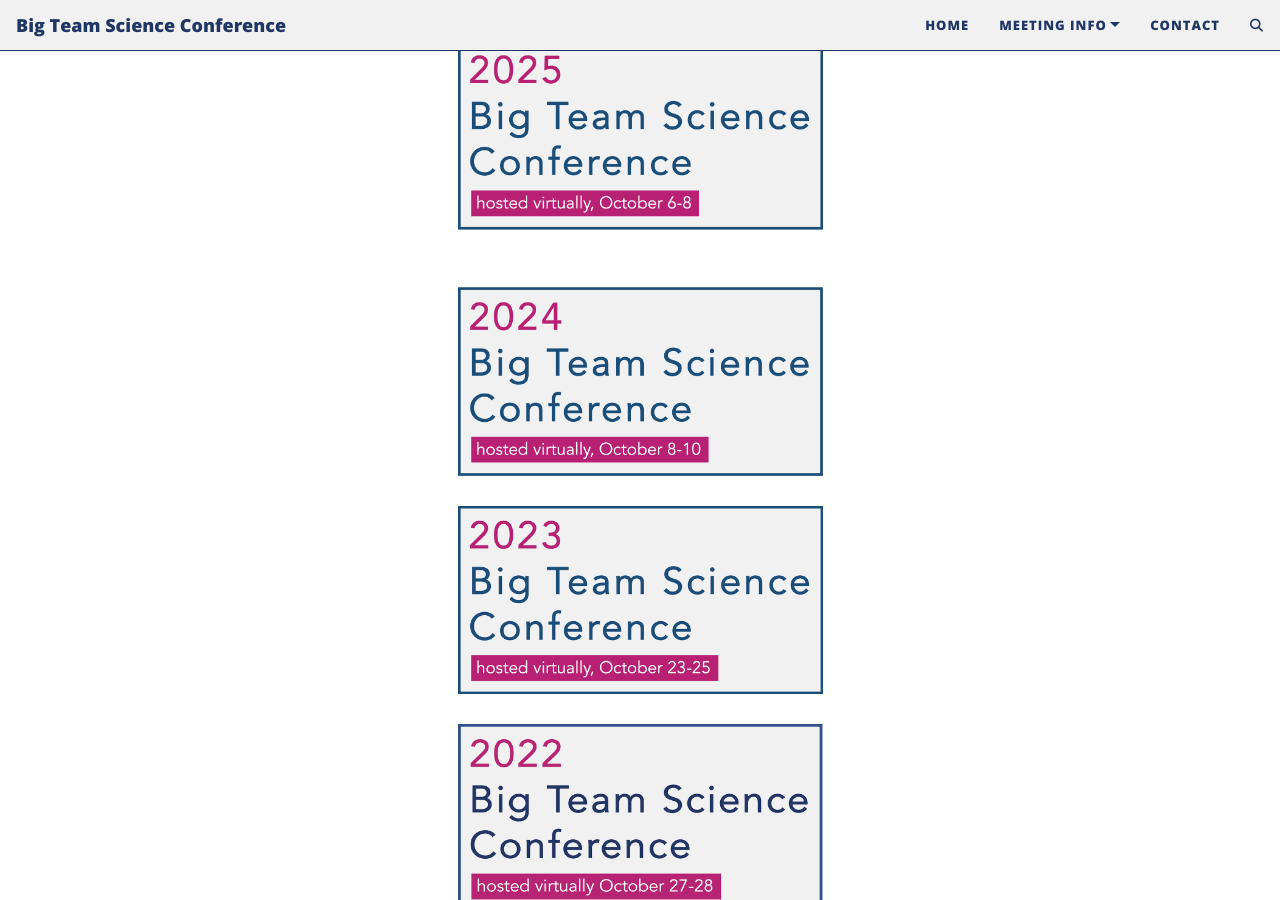
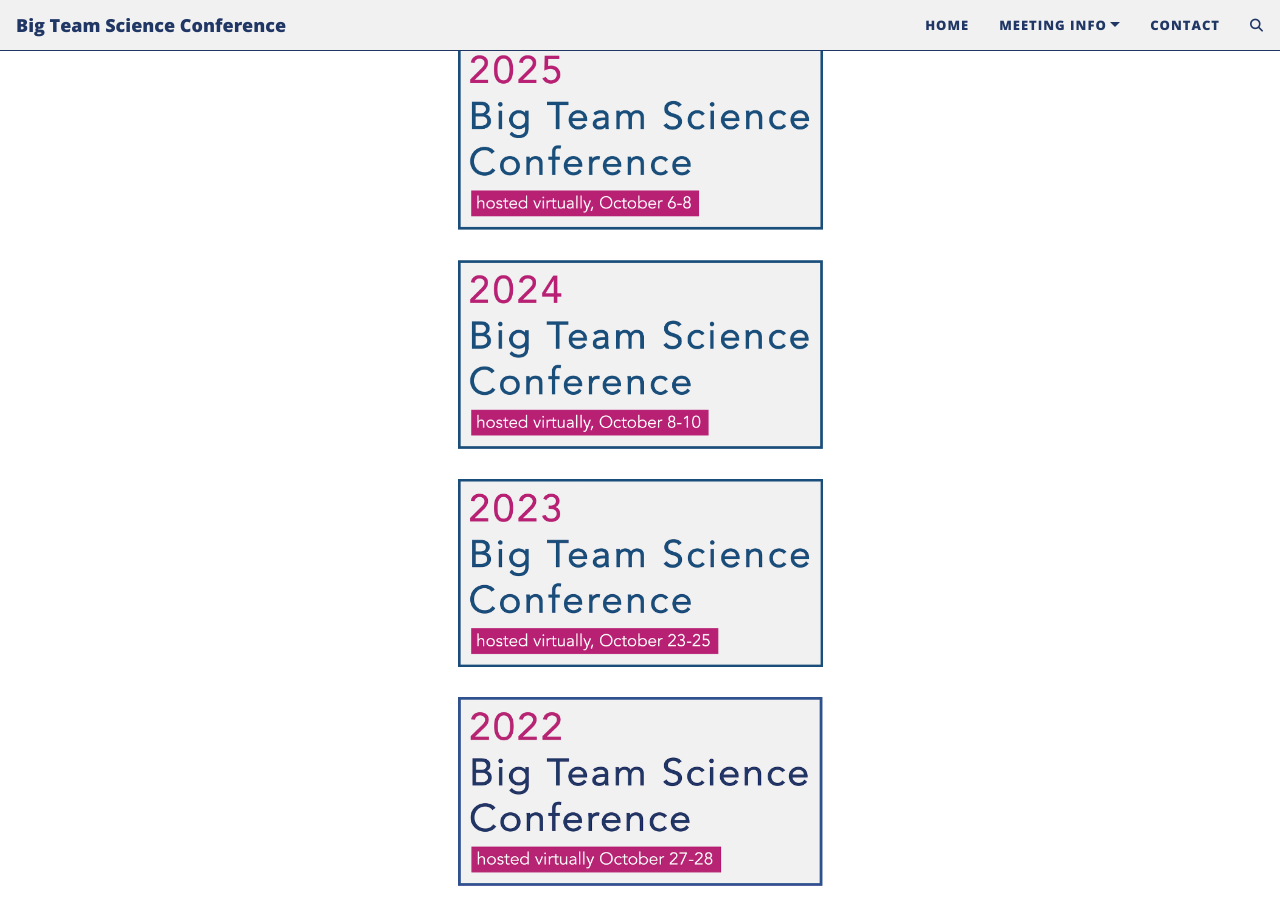
Before and after one commit to bigteamscienceconference/bigteamscienceconference.github.io, a Jekyll site: the page built from previous-meetings.md, in a window 1280 px wide and 900 px high, scrolled down 341 px. Built offline with Jekyll 4.4.1, drawn with Linux system fonts in a browser that asks for light colours; comment, search, counter and statistics services are not loaded.

Commit message:
Update previous-meetings.md

```diff
--- a/previous-meetings.md
+++ b/previous-meetings.md
@@ -17,7 +17,7 @@ title: Previous meetings
 </style>
 
 
-<a href="{{site.baseurl}}/2025btscon/"><img src="/assets/img/BTSCon2025_logo.png" class="center-img" alt="2025 BTS-con" width="300"></a><br>
+<a href="{{site.baseurl}}/2025btscon/"><img src="/assets/img/BTSCon2025_logo.png" class="center-img" alt="2025 BTS-con" width="300"></a>
 
 <a href="{{site.baseurl}}/2024btscon/"><img src="/assets/img/BTSCon2024_logo.png" class="center-img" alt="2024 BTS-con" width="300"></a>
 
```
